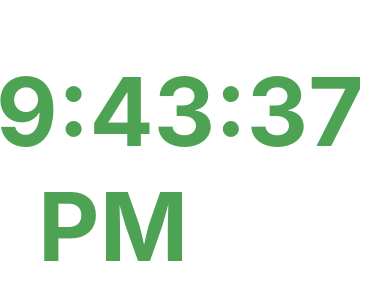
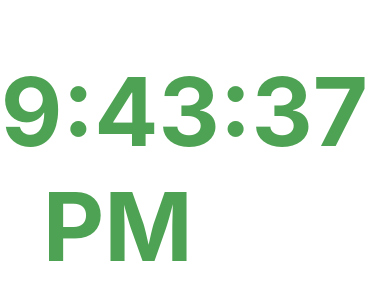
Before and after one commit to Saroj-Kumarr/Timer-App, a React (Create React App) app: page / in a window 390 px wide. Shown: the part 182-482 px from the top of the page. Built offline with nearby package versions, Linux system fonts and the light colour scheme.

Commit message:
Updating...

```diff
--- a/src/App.css
+++ b/src/App.css
@@ -36,6 +36,6 @@ body {
     text-align: center;
     font-size: 95px;
     margin-top: 65%;
-    margin-left: -35%;
+    margin-left: -33%;
   }
 }
```
